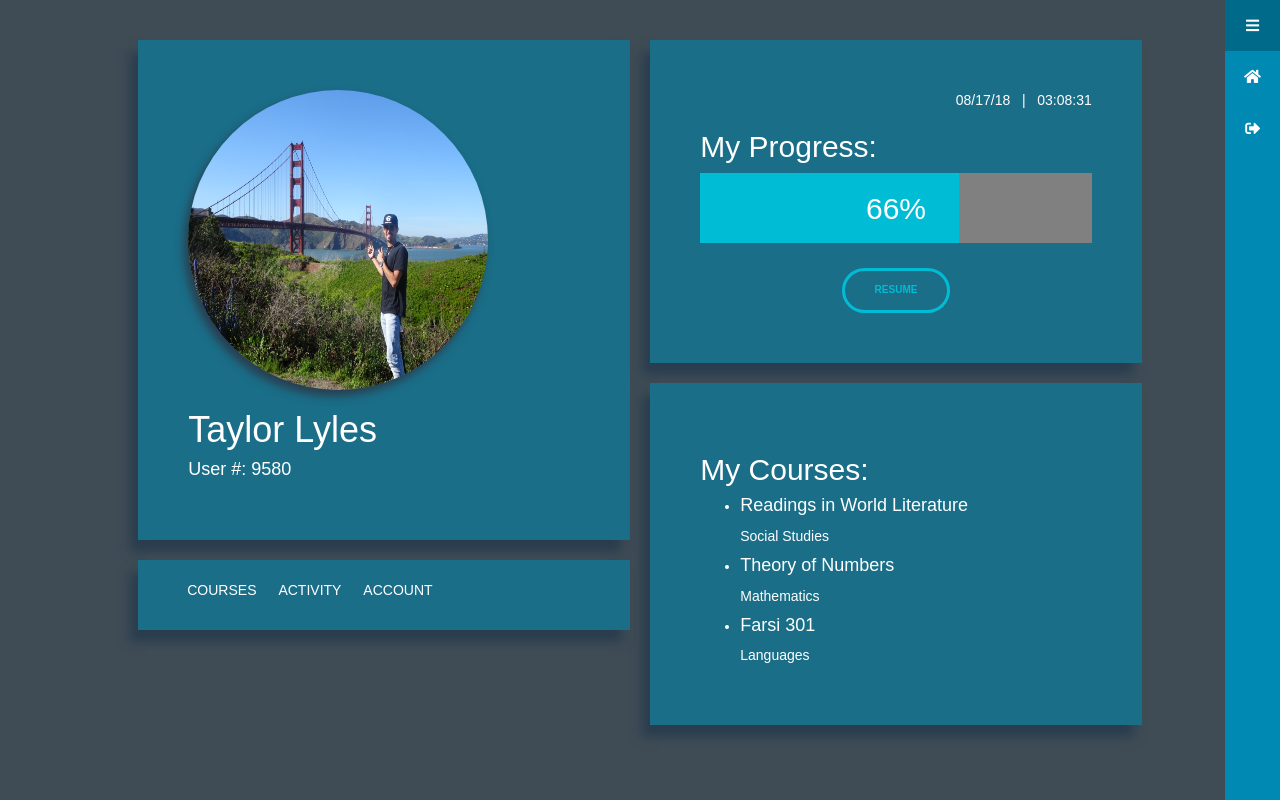
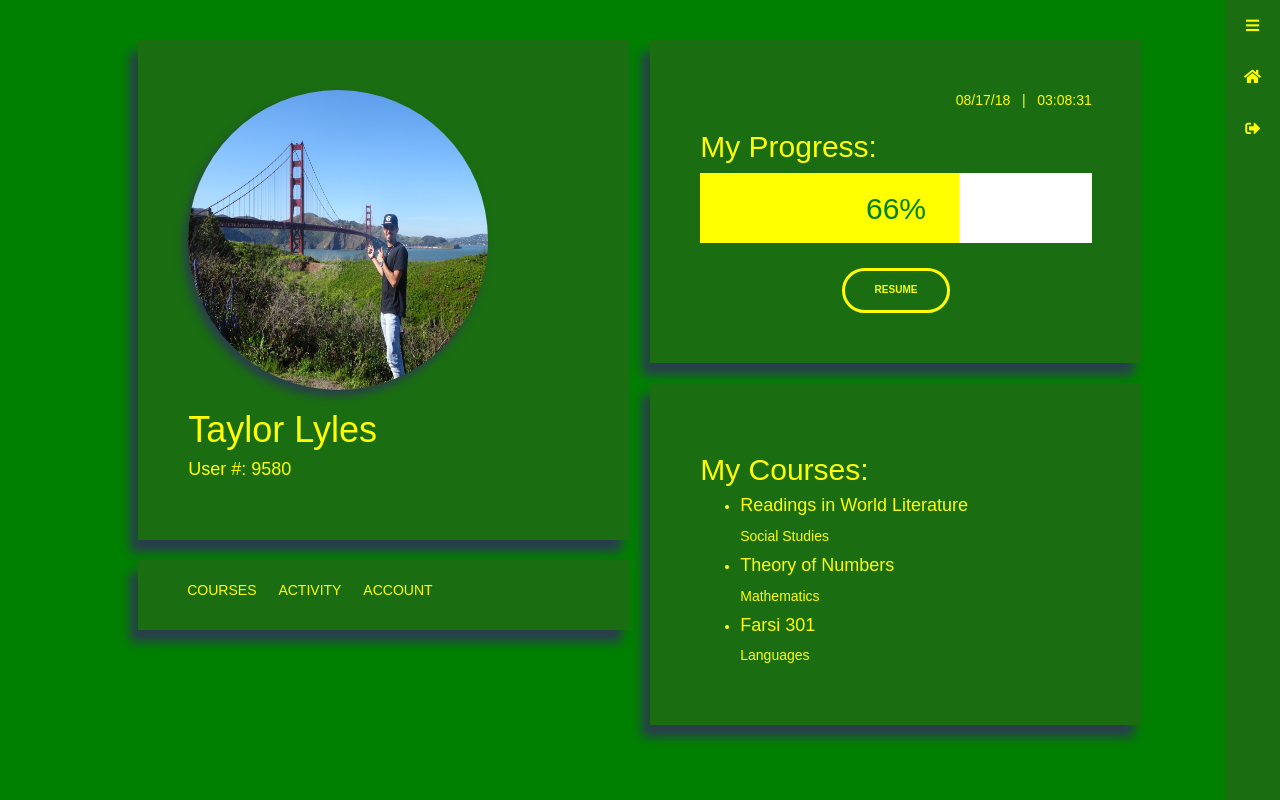
Before and after one commit to OaklandHawk/week12Project, a plain HTML site: page index.html in a window 1280 px wide. Drawn offline with nearby package versions, Linux system fonts and the light colour scheme.

Commit message:
new commit

```diff
--- a/css/main.css
+++ b/css/main.css
@@ -3,8 +3,8 @@
 	box-sizing: border-box;
 }
 body {
-	background-color: #3f4c56;
-	color: white;
+	background-color: green;
+	color: yellow;
 	font-family: 'Montserrat', sans-serif;
 	margin: 0;
 }
@@ -14,7 +14,7 @@ main {
 	padding: 30px 10vw;
 }
 main > div {
-	background-color: #1a6e88;
+	background-color: #1a6e11;
 	box-shadow: -8px 12px 10px #2a3d4e;
 	margin: 1%;
 	vertical-align: top;
@@ -26,7 +26,7 @@ nav {
 	right: 0;
 	height: 100vh;
 	width: 55px;
-	background-color: #0089b3;
+	background-color: #1a6e11;
 	text-align: center;
 }
 nav ul {
@@ -36,12 +36,12 @@ nav ul {
 	list-style-type: none;
 }
 nav ul li {
-	color: white;
+	color: yellow;
 	font-size: 1.5rem;
 	padding: 15px 0;
 }
 nav ul li:nth-child(1) {
-	background-color: #006a8a;
+	background-color: #1a6e11;
 }
 nav ul li i {
 	cursor: pointer;
@@ -86,7 +86,7 @@ nav.open ul li span {
 	margin: 0 2%;
 }
 .footer ul li a {
-	color: white;
+	color: yellow;
 	text-decoration: none;
 }
 .footer a:hover {
@@ -100,8 +100,8 @@ nav.open ul li span {
 }
 .stats button {
 	background: none;
-	border: 3px solid #00bcd4;
-	color: #00bcd4;
+	border: 3px solid yellow;
+	color: yellow;
 	font-weight: bold;
 	font-size: 1rem;
 	border-radius: 30px;
@@ -111,18 +111,18 @@ nav.open ul li span {
 	padding: 12px 30px;
 }
 .stats button:hover {
-	background-color: #00bcd4;
-	color: white;
+	background-color: #89CFF0;
+	color: yellow;
 }
 .stats #progress {
 	height: 70px;
 	width: 100%;
-	background-color: grey;
+	background-color: white;
 	position: relative;
 }
 .stats #progress #progress-percent {
 	margin: 0;
-	color: white;
+	color: green;
 	position: absolute;
 	top: 50%;
 	left: 50%;
@@ -130,7 +130,7 @@ nav.open ul li span {
 }
 .stats #progress #progress-inner {
 	height: 100%;
-	background-color: #00bcd4;
+	background-color: yellow;
 }
 .active {
 	float: right;
```
Also changed, not shown: 2 other files.
